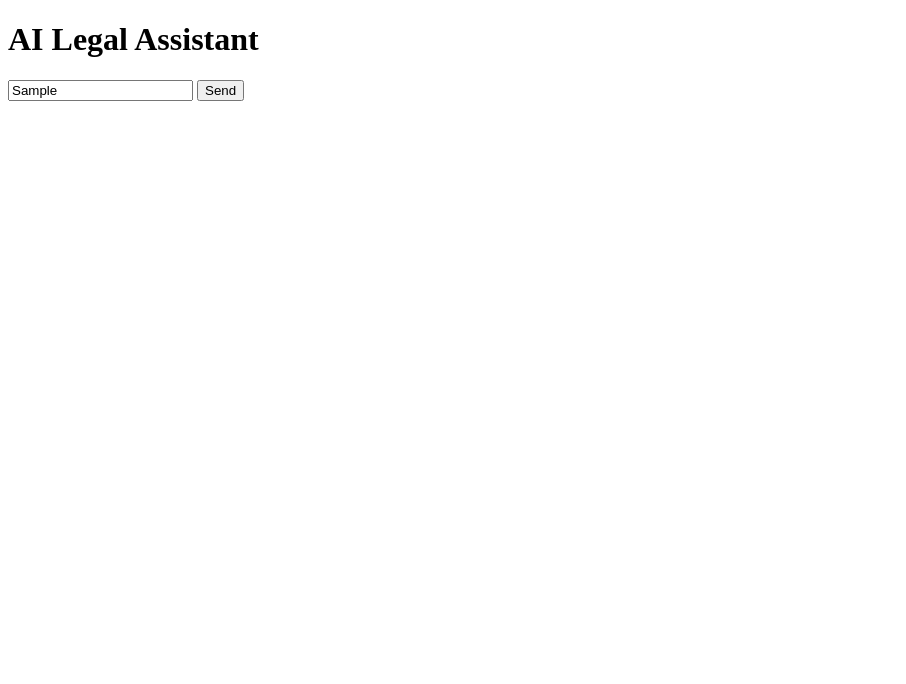
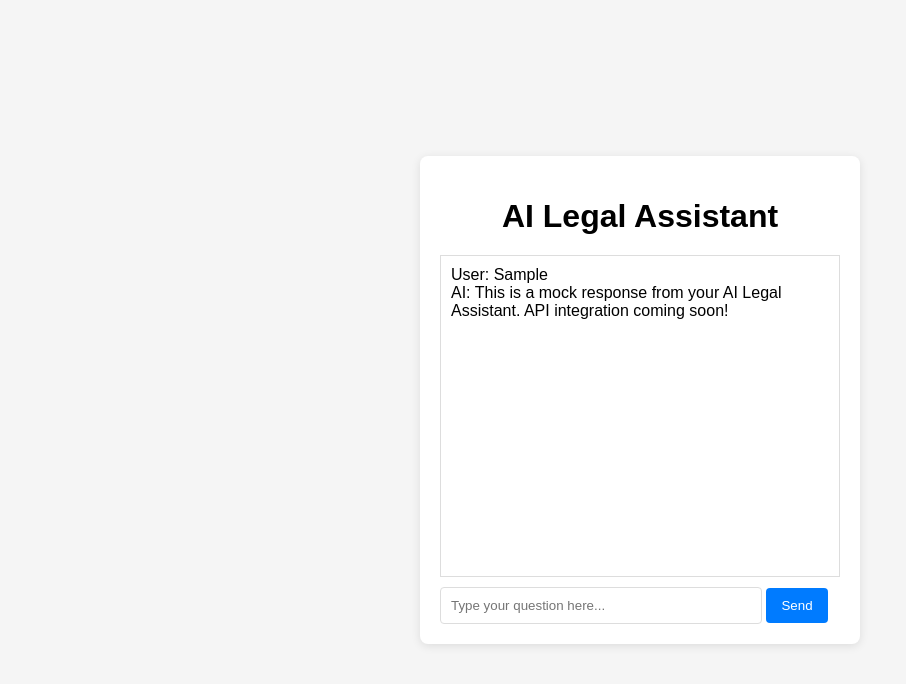
Before and after one commit to amareshpradhan/enlegal, a plain HTML site: page index.html in a window 1280 px wide. Both pictures are taken after typing "Sample" into the empty fields and a click on the button "Send". Shown: the whole page, without its empty margins (0-906 px from the left). Drawn offline with Linux system fonts and the light colour scheme.

Commit message:
Update index.html

```diff
--- a/index.html
+++ b/index.html
@@ -4,7 +4,59 @@
     <meta charset="UTF-8">
     <meta name="viewport" content="width=device-width, initial-scale=1.0">
     <title>AI Legal Assistant</title>
-    <link rel="stylesheet" href="styles.css">
+    <style>
+        /* CSS Styles */
+        body {
+            font-family: Arial, sans-serif;
+            background-color: #f5f5f5;
+            display: flex;
+            justify-content: center;
+            align-items: center;
+            height: 100vh;
+            margin: 0;
+        }
+
+        .chat-container {
+            width: 400px;
+            background-color: #fff;
+            padding: 20px;
+            box-shadow: 0 2px 10px rgba(0, 0, 0, 0.1);
+            border-radius: 8px;
+        }
+
+        h1 {
+            text-align: center;
+            margin-bottom: 20px;
+        }
+
+        .chat-box {
+            height: 300px;
+            overflow-y: auto;
+            border: 1px solid #ddd;
+            padding: 10px;
+            margin-bottom: 10px;
+        }
+
+        #user-input {
+            width: 75%;
+            padding: 10px;
+            border: 1px solid #ddd;
+            border-radius: 4px;
+        }
+
+        button {
+            padding: 10px 15px;
+            background-color: #007BFF;
+            color: #fff;
+            border: none;
+            border-radius: 4px;
+            cursor: pointer;
+        }
+
+        button:hover {
+            background-color: #0056b3;
+        }
+    </style>
 </head>
 <body>
     <div class="chat-container">
@@ -13,6 +65,60 @@
         <input type="text" id="user-input" placeholder="Type your question here..." autofocus>
         <button onclick="sendMessage()">Send</button>
     </div>
-    <script src="script.js"></script>
+
+    <script>
+        // JavaScript Code
+        async function sendMessage() {
+            const userInput = document.getElementById('user-input').value;
+            if (userInput.trim() === '') return; // Prevent empty messages
+
+            // Display user's message
+            displayMessage('User', userInput);
+
+            // Clear the input field
+            document.getElementById('user-input').value = '';
+
+            // Mock API response for testing purposes
+            const mockReply = "This is a mock response from your AI Legal Assistant. API integration coming soon!";
+            displayMessage('AI', mockReply);
+
+            // To make the real API call, uncomment the code below and use your API key
+            /*
+            const apiKey = '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'; // Replace with your OpenAI API key
+            const apiUrl = 'https://api.openai.com/v1/chat/completions';
+
+            try {
+                const response = await fetch(apiUrl, {
+                    method: 'POST',
+                    headers: {
+                        'Content-Type': 'application/json',
+                        'Authorization': `Bearer ${apiKey}`
+                    },
+                    body: JSON.stringify({
+                        model: "gpt-3.5-turbo",
+                        messages: [
+                            { "role": "system", "content": "You are an AI legal assistant specializing in Indian law." },
+                            { "role": "user", "content": userInput }
+                        ]
+                    })
+                });
+
+                const data = await response.json();
+                const reply = data.choices[0].message.content;
+                displayMessage('AI', reply);
+            } catch (error) {
+                displayMessage('AI', 'Error: Unable to fetch response. Please check your internet connection or API key.');
+            }
+            */
+        }
+
+        function displayMessage(sender, message) {
+            const chatBox = document.getElementById('chat-box');
+            const messageElement = document.createElement('div');
+            messageElement.textContent = `${sender}: ${message}`;
+            chatBox.appendChild(messageElement);
+            chatBox.scrollTop = chatBox.scrollHeight; // Auto-scroll to the bottom
+        }
+    </script>
 </body>
 </html>
```
